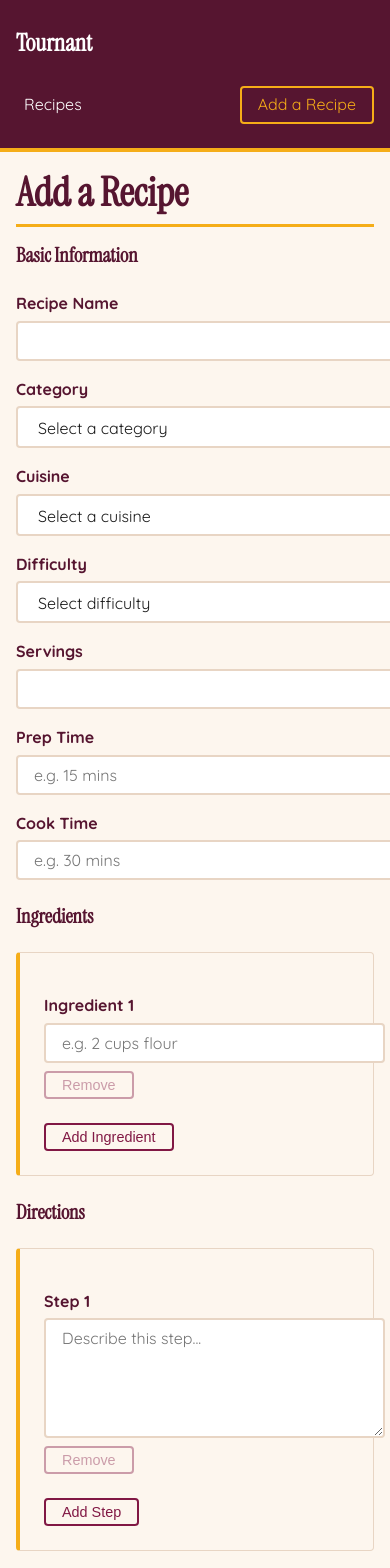
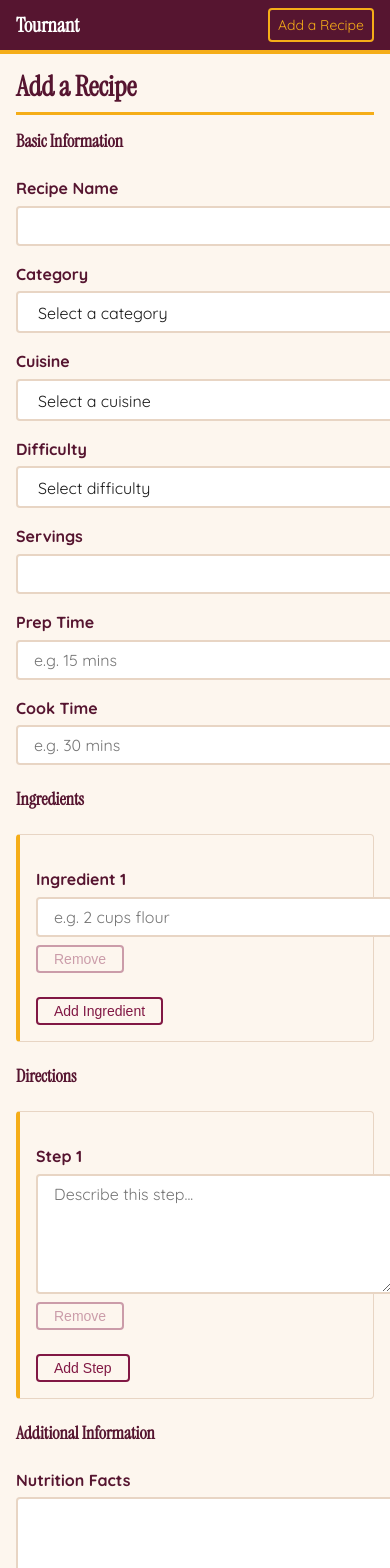
Before and after one commit to colabottles/recipeApp, an Angular app: page /add in a window 390 px wide. Shown: the top 1568 px of the page. Built offline with nearby package versions, Linux system fonts and the light colour scheme.

Commit message:
feat: full mobile responsive pass

```diff
--- a/src/app/app.component.css
+++ b/src/app/app.component.css
@@ -138,16 +138,35 @@
 }
 
 @media (max-width: 767px) {
+  .site-header {
+    padding: var(--space-sm) var(--space-md);
+  }
+
   .site-nav {
-    flex-wrap: wrap;
-    padding: var(--space-sm) 0;
+    flex-wrap: nowrap;
+    justify-content: space-between;
+    align-items: center;
+    gap: var(--space-sm);
   }
 
   .site-logo {
-    width: 100%;
+    font-size: 1.25rem;
+    margin-right: 0;
+  }
+
+  .nav-link:not(.nav-link--cta) {
+    display: none;
   }
 
   .nav-link--cta {
-    margin-left: auto;
+    font-size: 0.875rem;
+    padding: var(--space-xs) var(--space-sm);
+    white-space: nowrap;
+  }
+
+  .site-footer {
+    padding: var(--space-md);
+    margin-top: var(--space-xl);
+    font-size: 0.875rem;
   }
 }
--- a/src/app/recipe-detail/recipe-detail.component.css
+++ b/src/app/recipe-detail/recipe-detail.component.css
@@ -144,3 +144,36 @@ footer {
   padding-top: var(--space-lg);
   border-top: 1px solid var(--color-border);
 }
+
+@media (max-width: 767px) {
+  main {
+    padding: var(--space-md);
+  }
+
+  h1 {
+    font-size: 1.75rem;
+  }
+
+  h2 {
+    font-size: 1.25rem;
+  }
+
+  header {
+    flex-direction: column;
+    gap: var(--space-sm);
+  }
+
+  header nav {
+    width: 100%;
+    justify-content: flex-start;
+  }
+
+  dl {
+    grid-template-columns: 1fr;
+    gap: var(--space-xs);
+  }
+
+  dt {
+    margin-top: var(--space-sm);
+  }
+}
--- a/src/app/recipe-edit/recipe-edit.component.css
+++ b/src/app/recipe-edit/recipe-edit.component.css
@@ -141,10 +141,36 @@ button[type="submit"]:disabled {
 }
 
 @media (max-width: 767px) {
+  main {
+    padding: var(--space-md);
+  }
+
+  h1 {
+    font-size: 1.75rem;
+  }
+
+  h2 {
+    font-size: 1.1rem;
+  }
+
   input[type="text"],
   input[type="number"],
   select,
   textarea {
     font-size: 16px;
+    width: 100%;
+  }
+
+  fieldset {
+    padding: var(--space-md);
+  }
+
+  button[type="submit"] {
+    width: 100%;
+    text-align: center;
+  }
+
+  button[type="button"] {
+    font-size: 0.875rem;
   }
 }
--- a/src/app/recipe-form/recipe-form.component.css
+++ b/src/app/recipe-form/recipe-form.component.css
@@ -129,19 +129,36 @@ button[type="submit"]:disabled {
 }
 
 @media (max-width: 767px) {
+  main {
+    padding: var(--space-md);
+  }
+
+  h1 {
+    font-size: 1.75rem;
+  }
+
+  h2 {
+    font-size: 1.1rem;
+  }
+
   input[type="text"],
   input[type="number"],
   select,
   textarea {
     font-size: 16px;
+    width: 100%;
+  }
+
+  fieldset {
+    padding: var(--space-md);
+  }
+
+  button[type="submit"] {
+    width: 100%;
+    text-align: center;
+  }
+
+  button[type="button"] {
+    font-size: 0.875rem;
   }
 }
-
-@media (max-width: 767px) {
-  input[type="text"],
-  input[type="number"],
-  select,
-  textarea {
-    font-size: 16px;
-  }
-}
--- a/src/app/recipe-list/recipe-list.component.css
+++ b/src/app/recipe-list/recipe-list.component.css
@@ -80,3 +80,21 @@ article h3 a:focus {
   font-size: 0.8rem;
   margin-top: var(--space-sm);
 }
+
+@media (max-width: 767px) {
+  main {
+    padding: var(--space-md);
+  }
+
+  h1 {
+    font-size: 1.75rem;
+  }
+
+  ul {
+    grid-template-columns: 1fr;
+  }
+
+  article {
+    padding: var(--space-md);
+  }
+}
```
